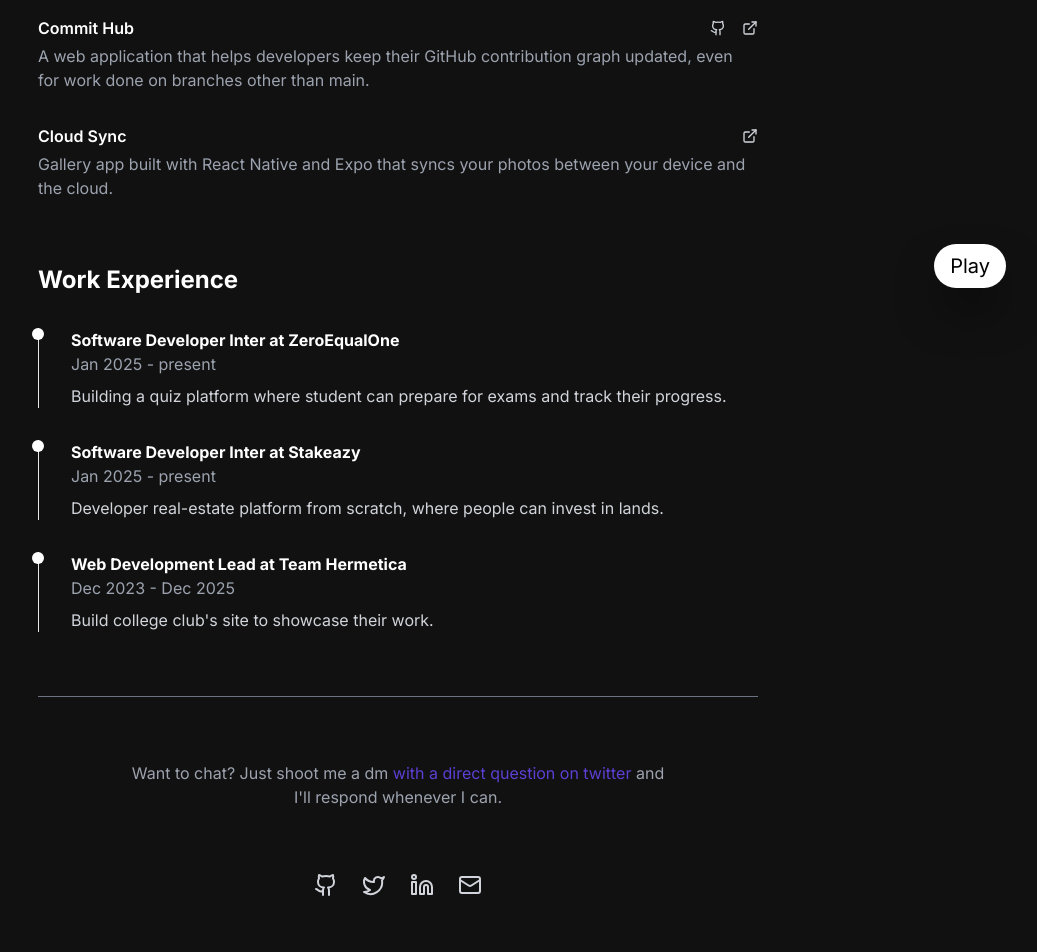
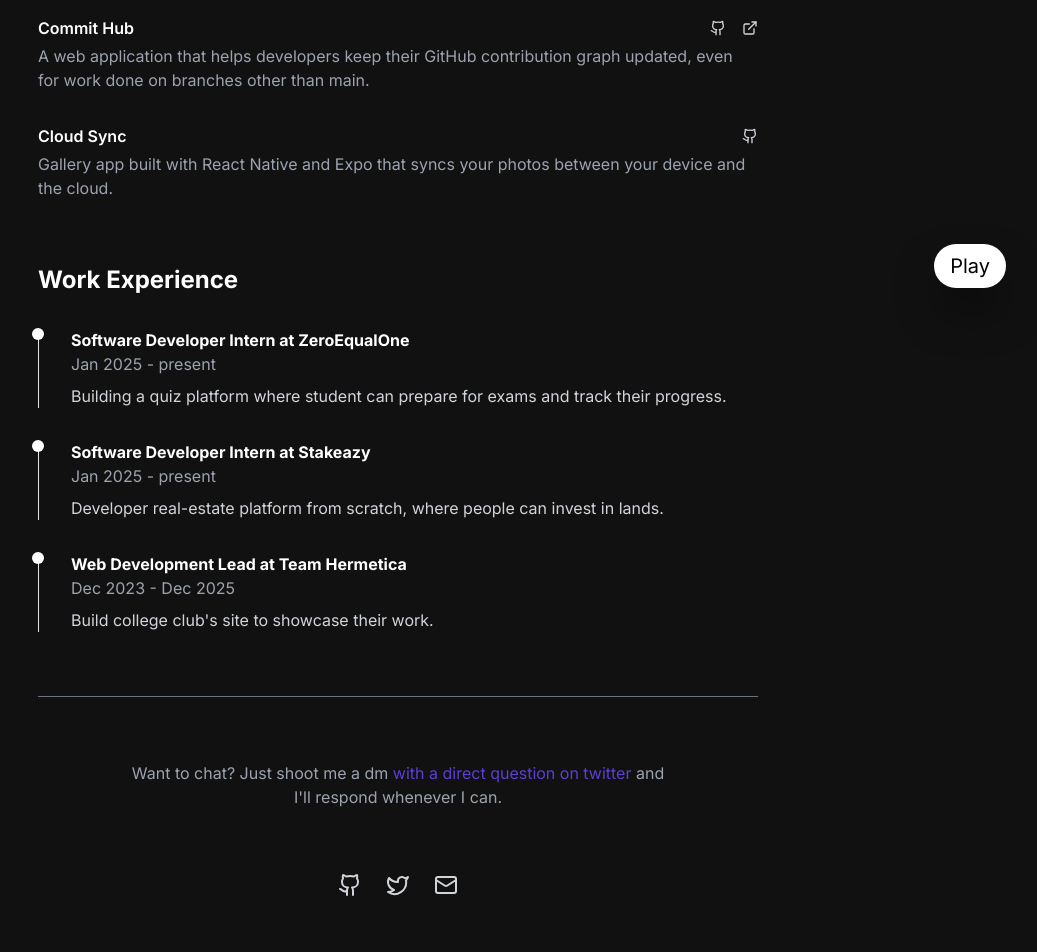
Before and after one commit to akhil683/Whose_Portfolio, a Next.js app: page / in a window 1280 px wide. Shown: the part 480-1432 px from the top of the page, without its empty margins (242-1279 px from the left). Built offline with nearby package versions, Linux system fonts and the light colour scheme.

Commit message:
fix: minor fixes

```diff
--- a/src/app/page.tsx
+++ b/src/app/page.tsx
@@ -1,5 +1,5 @@
 import { GetInTouch } from "@/components/GetInTouch";
-import { ExternalLink, Github, Linkedin, Mail, MapPin, Twitter } from "lucide-react"
+import { ExternalLink, Github, Mail, MapPin, Twitter } from "lucide-react"
 
 export default async function Home() {
   return (
@@ -14,7 +14,9 @@ export default async function Home() {
               Himachal, India
             </p>
           </div>
-          <p className="text-gray-300 mt-6">Hi, I’m a software developer. I have experience working with two startups to build their platforms from scratch.. When I’m not coding, I’m probably traveling or trying to hit 150wpm (stuck at 130-140, but hey, close enough) 😅. Terminal and Neovim are my happy places 💻. Let’s build something cool—or at least make it run without crashing!</p>
+          <p className="text-gray-300 mt-6 max-md:text-sm">
+            Hi, I’m a software developer. I have experience working with two startups to build their platforms from scratch.. When I’m not coding, I’m probably traveling or trying to hit 150wpm (stuck at 130-140, but hey, close enough) 😅. Terminal and Neovim are my happy places 💻. Let’s build something cool—or at least make it run without crashing!
+          </p>
         </div>
 
         <section className="text-white flex flex-col gap-8">
@@ -55,7 +57,7 @@ export default async function Home() {
             <div className="flex justify-between items-center">
               <h3 className="font-semibold">Cloud Sync</h3>
               <a href="https://github.com/akhil683/Cloud-Sync" target="_blank">
-                <ExternalLink className="text-gray-300 hover:text-white w-4 h-4" />
+                <Github className="text-gray-300 hover:text-white w-4 h-4" />
               </a>
             </div>
             <p className="text-gray-400 mt-1 max-md:text-sm">
@@ -69,13 +71,13 @@ export default async function Home() {
           <div className="space-y-8">
             <div className="relative pl-8 border-l">
               <div className="absolute w-3 h-3 bg-white rounded-full -left-[7px]" />
-              <h4 className="font-bold">Software Developer Inter at ZeroEqualOne</h4>
+              <h4 className="font-bold">Software Developer Intern at ZeroEqualOne</h4>
               <p className="text-gray-400">Jan 2025 - present</p>
               <p className="mt-2 text-gray-300">Building a quiz platform where student can prepare for exams and track their progress.</p>
             </div>
             <div className="relative pl-8 border-l">
               <div className="absolute w-3 h-3 bg-white rounded-full -left-[7px]" />
-              <h4 className="font-bold">Software Developer Inter at Stakeazy</h4>
+              <h4 className="font-bold">Software Developer Intern at Stakeazy</h4>
               <p className="text-gray-400">Jan 2025 - present</p>
               <p className="mt-2 text-gray-300">Developer real-estate platform from scratch, where people can invest in lands.</p>
             </div>
@@ -91,16 +93,13 @@ export default async function Home() {
       <div className="h-[1px] bg-gray-500" />
       <GetInTouch />
       <div className="flex gap-6 justify-center items-center">
-        <a href="">
+        <a href="https://github.com/akhil683">
           <Github className="text-gray-300 hover:text-gray-100" />
         </a>
-        <a href="">
+        <a href="https://x.com/akkhil_dev">
           <Twitter className="text-gray-300 hover:text-gray-100" />
         </a>
-        <a href="">
-          <Linkedin className="text-gray-300 hover:text-gray-100" />
-        </a>
-        <a href="">
+        <a href="mailto:akhilpalsra@gmail.com">
           <Mail className="text-gray-300 hover:text-gray-100" />
         </a>
       </div>
```
